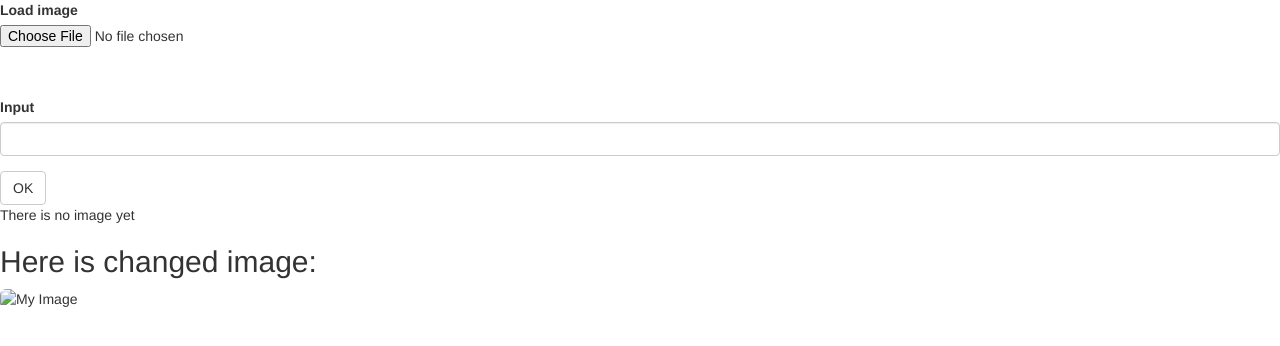
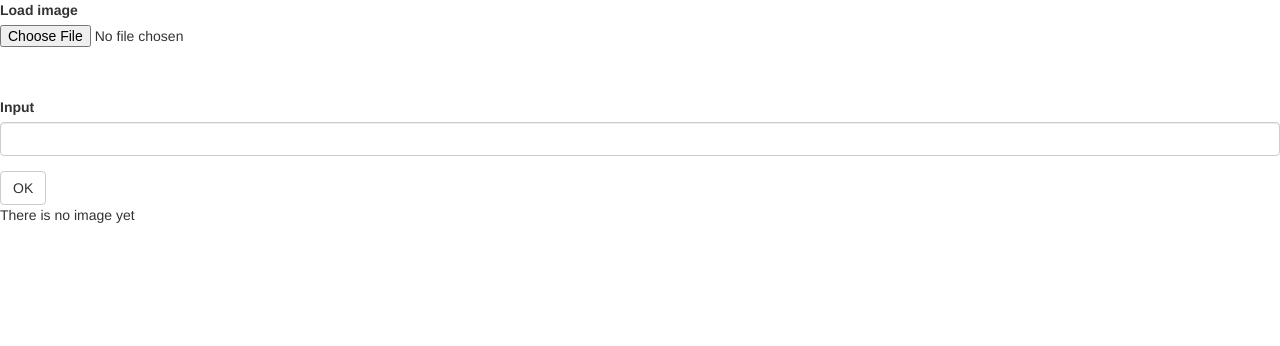
Before and after one commit to Evgeny42/Testing, a Flask app: page / in a window 1280 px wide. Shown: the top 346 px of the page. Run offline with Flask 2, Linux system fonts and the light colour scheme; some libraries are stand-ins or nearby versions.

Commit message:
Update main.html

```diff
--- a/flaskapp/templates/main.html
+++ b/flaskapp/templates/main.html
@@ -14,7 +14,6 @@
  <p><img src="{{image_name}}" class="img-rounded" alt="My Image" width = 224 height=224 />
 {% else %}
  <p> There is no image yet </p>
- <h2>Here is changed image: </h2>
- <p><img src="{{new_image_name}}" class="img-rounded" alt="My Image" width = 224 height=224 />
+
 {% endif %}
 {% endblock %}
```
